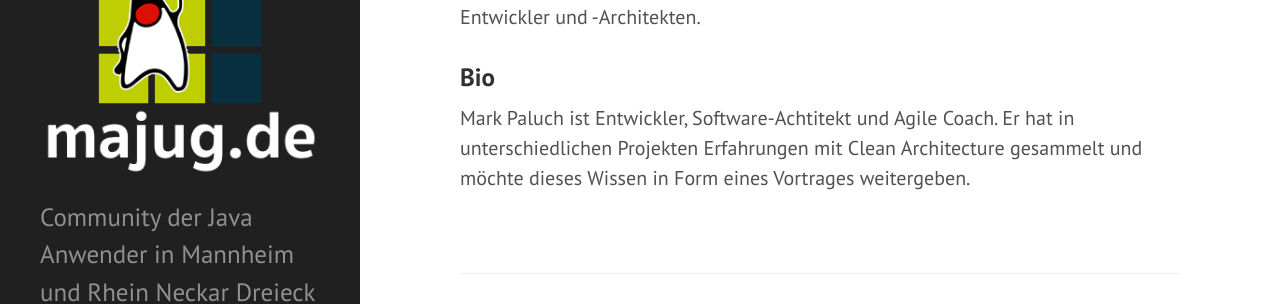
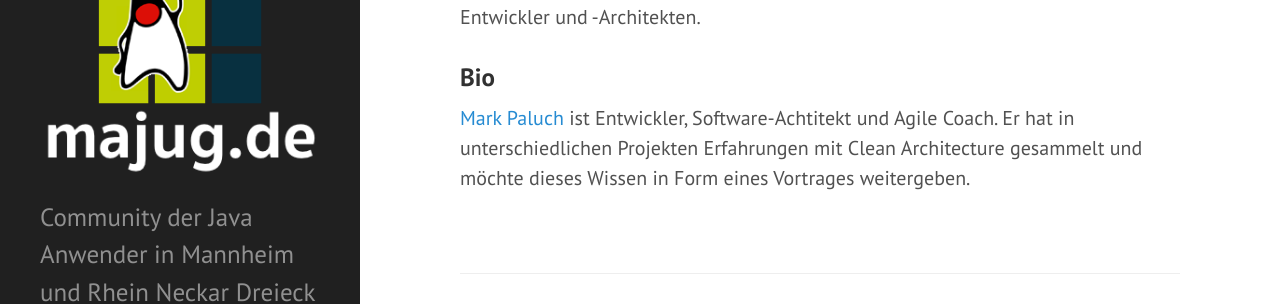
Before and after one commit to majug/majug.github.io, a Jekyll site: the page built from _posts/2015-05-20-clean-architecture-mit-java.md, in a window 1280 px wide and 1267 px high. Shown: the part 601-905 px from the top of the window. Built offline with Jekyll 4.4.1, drawn with Linux system fonts in a browser that asks for light colours; Markdown is read by kramdown in place of the engine named in the settings; part of the change alters nothing that is shown.

```diff
--- a/_posts/2015-05-20-clean-architecture-mit-java.md
+++ b/_posts/2015-05-20-clean-architecture-mit-java.md
@@ -14,4 +14,4 @@ Der Vortrag richtet sich an Software-Entwickler und -Architekten.
 
 ### Bio
 
-Mark Paluch ist Entwickler, Software-Achtitekt und Agile Coach. Er hat in unterschiedlichen Projekten Erfahrungen mit Clean Architecture gesammelt und möchte dieses Wissen in Form eines Vortrages weitergeben.
+[Mark Paluch](https://twitter.com/mp911de) ist Entwickler, Software-Achtitekt und Agile Coach. Er hat in unterschiedlichen Projekten Erfahrungen mit Clean Architecture gesammelt und möchte dieses Wissen in Form eines Vortrages weitergeben.
```
